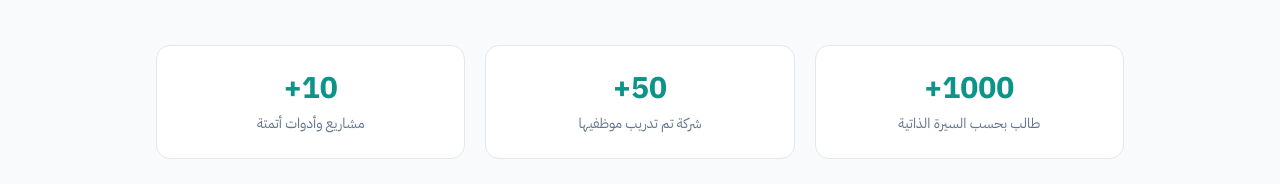
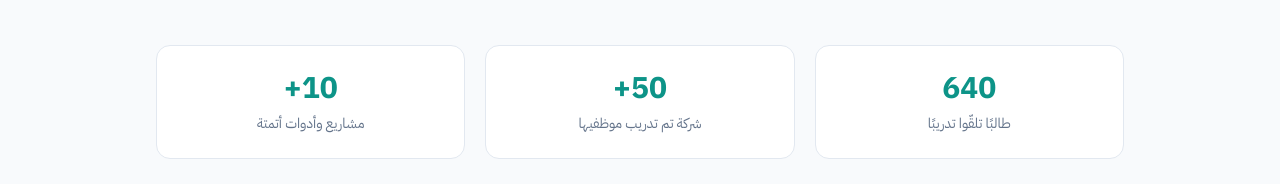
Before and after one commit to fhrrutedf/notebooklm-course-landing, a Next.js app: page /about in a window 1280 px wide. Shown: the part 572-756 px from the top of the page. Built offline with nearby package versions, Linux system fonts and the light colour scheme.

Commit message:
Correct trainer page learner count

```diff
--- a/src/app/about/page.tsx
+++ b/src/app/about/page.tsx
@@ -68,7 +68,7 @@ export default function AboutTrainerPage() {
       <section className="py-14 md:py-20">
         <div className="max-w-[1000px] mx-auto px-4">
           <div className="grid md:grid-cols-3 gap-5 mb-12">
-            <div className="bg-white border border-[#E2E8F0] rounded-xl p-6 text-center"><div className="text-3xl font-bold text-[#0D9488]">1000+</div><p className="text-[#64748B] text-sm mt-2">طالب بحسب السيرة الذاتية</p></div>
+            <div className="bg-white border border-[#E2E8F0] rounded-xl p-6 text-center"><div className="text-3xl font-bold text-[#0D9488]">640</div><p className="text-[#64748B] text-sm mt-2">طالبًا تلقّوا تدريبًا</p></div>
             <div className="bg-white border border-[#E2E8F0] rounded-xl p-6 text-center"><div className="text-3xl font-bold text-[#0D9488]">50+</div><p className="text-[#64748B] text-sm mt-2">شركة تم تدريب موظفيها</p></div>
             <div className="bg-white border border-[#E2E8F0] rounded-xl p-6 text-center"><div className="text-3xl font-bold text-[#0D9488]">10+</div><p className="text-[#64748B] text-sm mt-2">مشاريع وأدوات أتمتة</p></div>
           </div>
```
